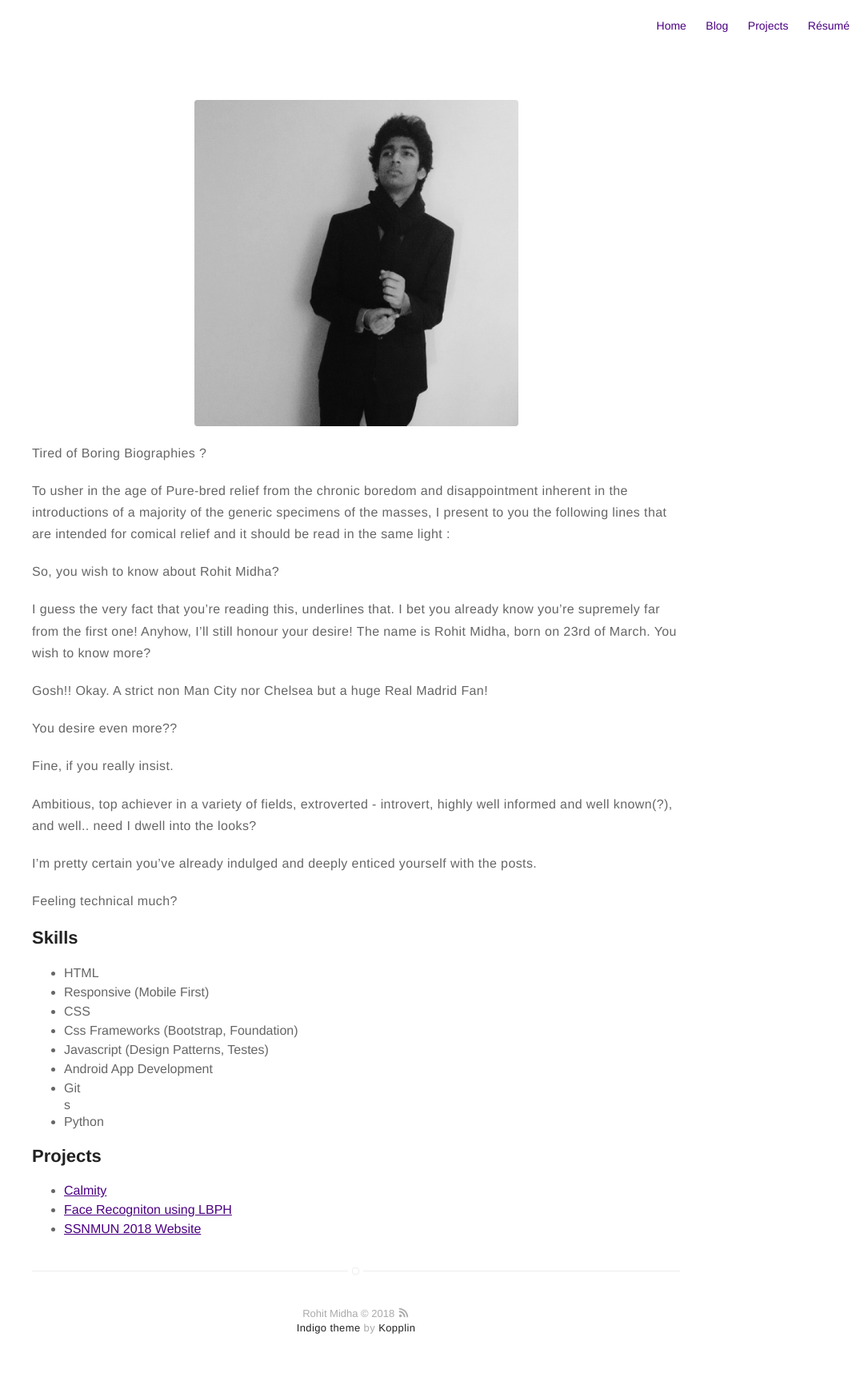
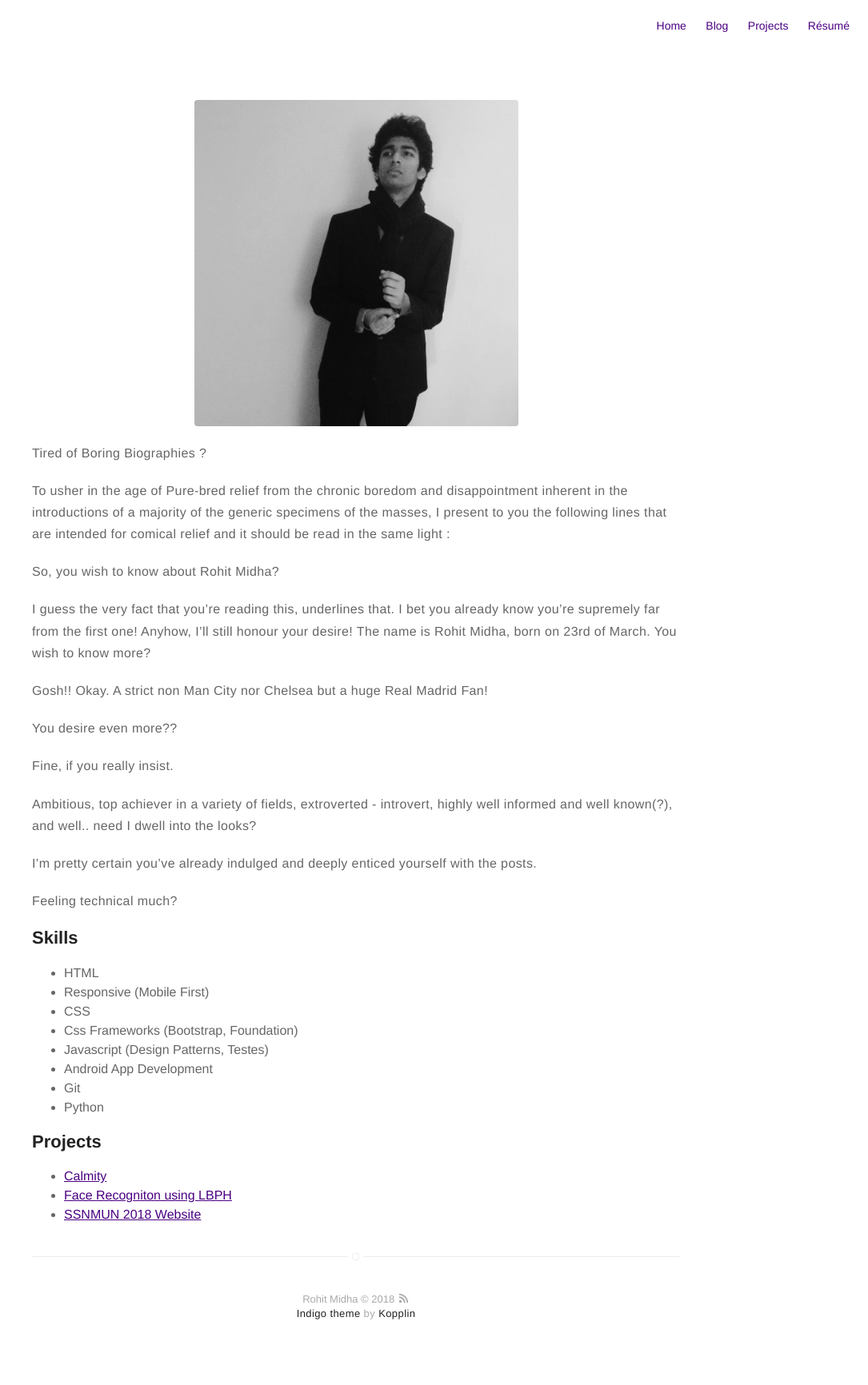
Before and after one commit to RohitMidha23/http-rohitmidha23.github.io, a Jekyll site: the page built from about.md, in a window 1280 px wide. Shown: the whole page at 80% size, without its empty margins (195-1280 px from the left). Built offline with Jekyll 4.4.1, drawn with Linux system fonts in a browser that asks for light colours.

```diff
--- a/about.md
+++ b/about.md
@@ -40,7 +40,7 @@ Feeling technical much?
 	<li>Css Frameworks (Bootstrap, Foundation)</li>
 	<li>Javascript (Design Patterns, Testes)</li>
 	<li> Android App Development </li>
-	<li>Git</li>s
+	<li>Git</li>
 	<li>Python</li>
 </ul>
 
```
